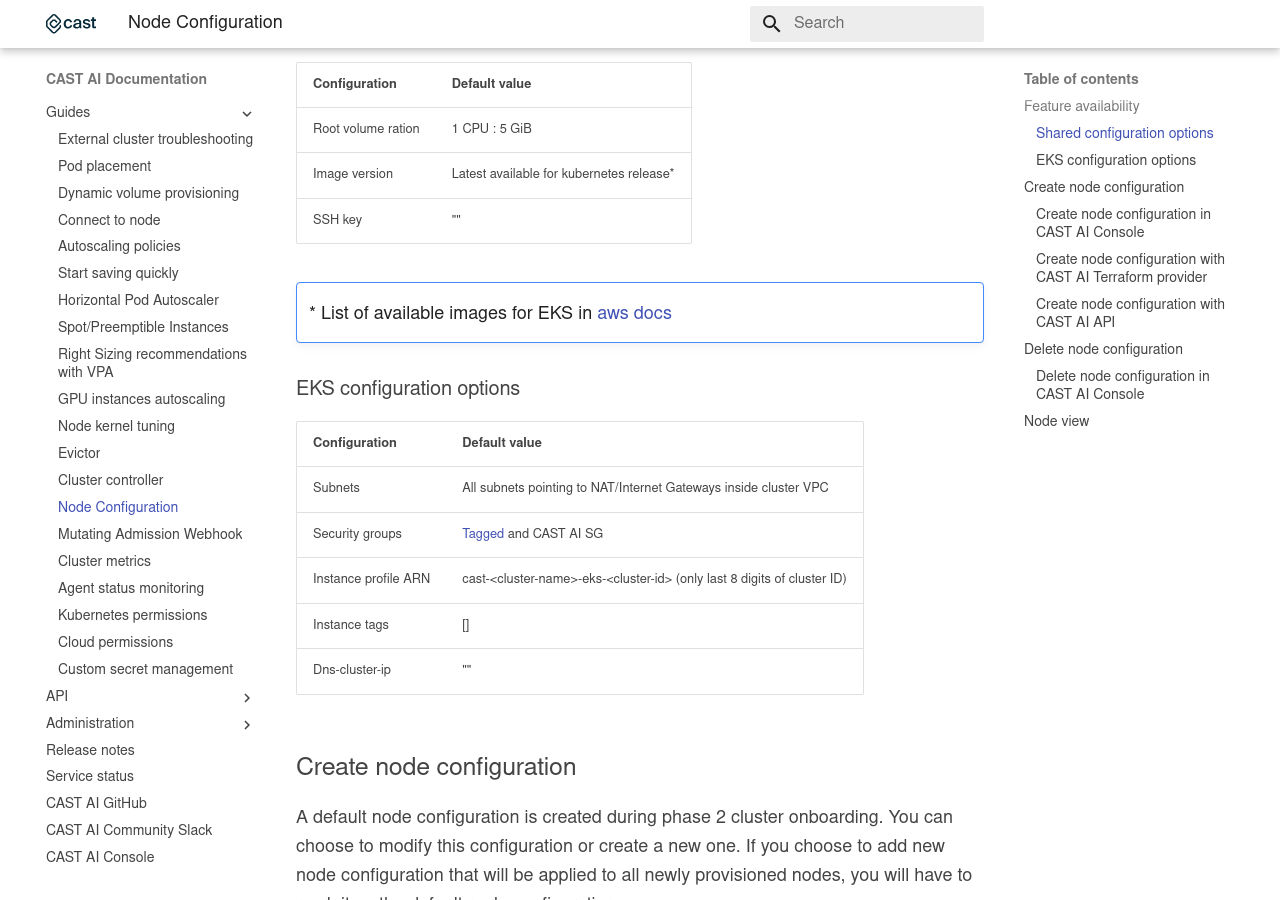
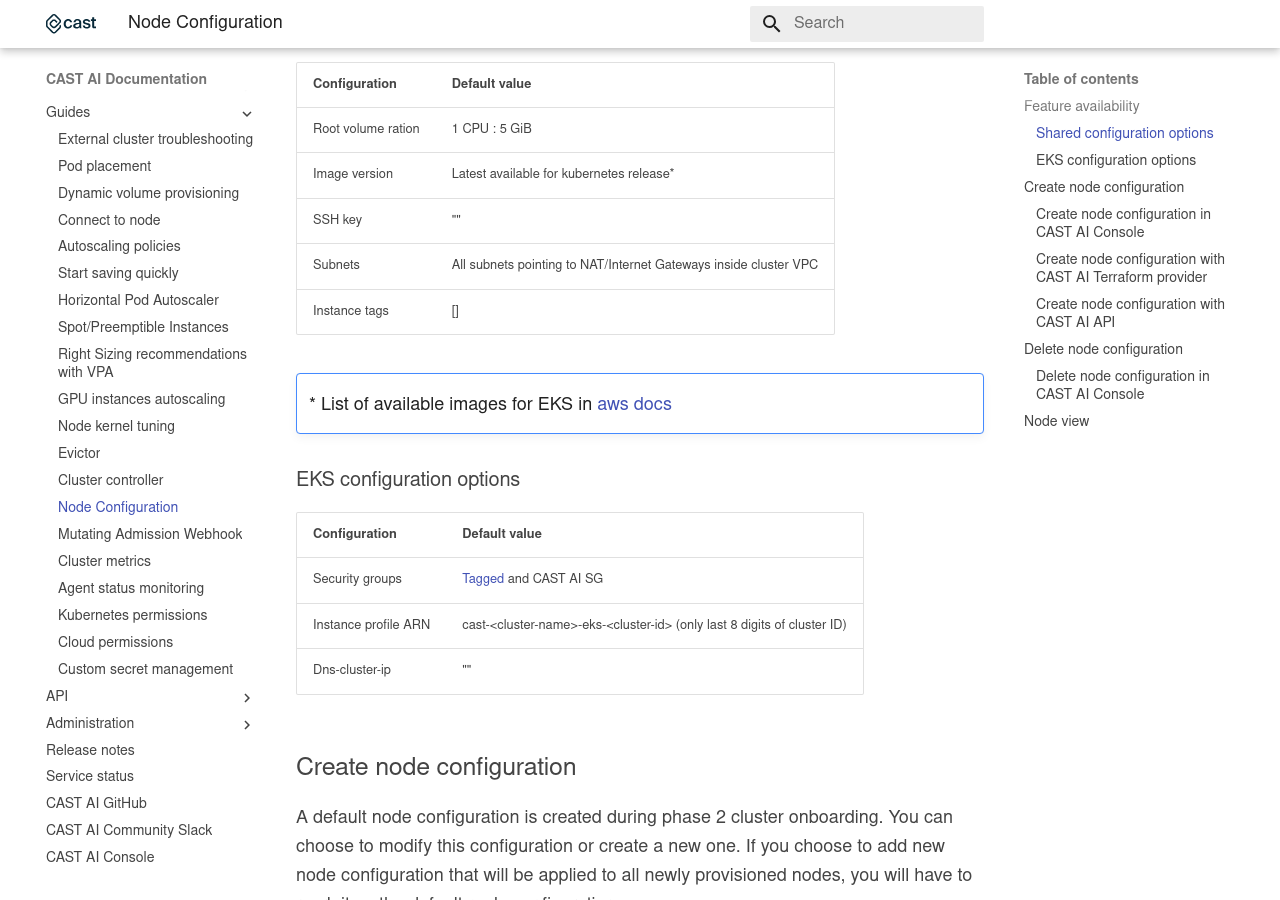
Before and after one commit to castai/docs, an MkDocs documentation site: the page built from docs/guides/node-configuration.md, in a window 1280 px wide and 900 px high, scrolled down 1143 px. Built offline with MkDocs 1.6.1 and Material for MkDocs 9.7.7, drawn with Linux system fonts in a browser that asks for light colours; some web fonts are replaced; part of the change alters nothing that is shown.

```diff
--- a/docs/guides/node-configuration.md
+++ b/docs/guides/node-configuration.md
@@ -35,6 +35,8 @@ Some configuration options are cloud provider specific, see table below:
 | Root volume ration   |  1 CPU : 5 GiB |
 | Image version        | Latest available for kubernetes release* |
 | SSH key              | ""             |
+| Subnets              | All subnets pointing to NAT/Internet Gateways inside cluster VPC |
+| Instance tags        | []             |
 
 !!! note ""
     \* List of available images for EKS in [aws docs](https://docs.aws.amazon.com/eks/latest/userguide/eks-optimized-ami.html)
@@ -43,10 +45,8 @@ Some configuration options are cloud provider specific, see table below:
 
 | Configuration        | Default value |
 |----------------------|---------------|
-| Subnets              | All subnets pointing to NAT/Internet Gateways inside cluster VPC |
 | Security groups      | [Tagged](https://docs.aws.amazon.com/eks/latest/userguide/sec-group-reqs.html) and CAST AI SG |
 | Instance profile ARN | cast-<cluster-name\>-eks-<cluster-id\> (only last 8 digits of cluster ID) |
-| Instance tags        | []            |
 | Dns-cluster-ip       | ""            |
 
 ## Create node configuration
```
